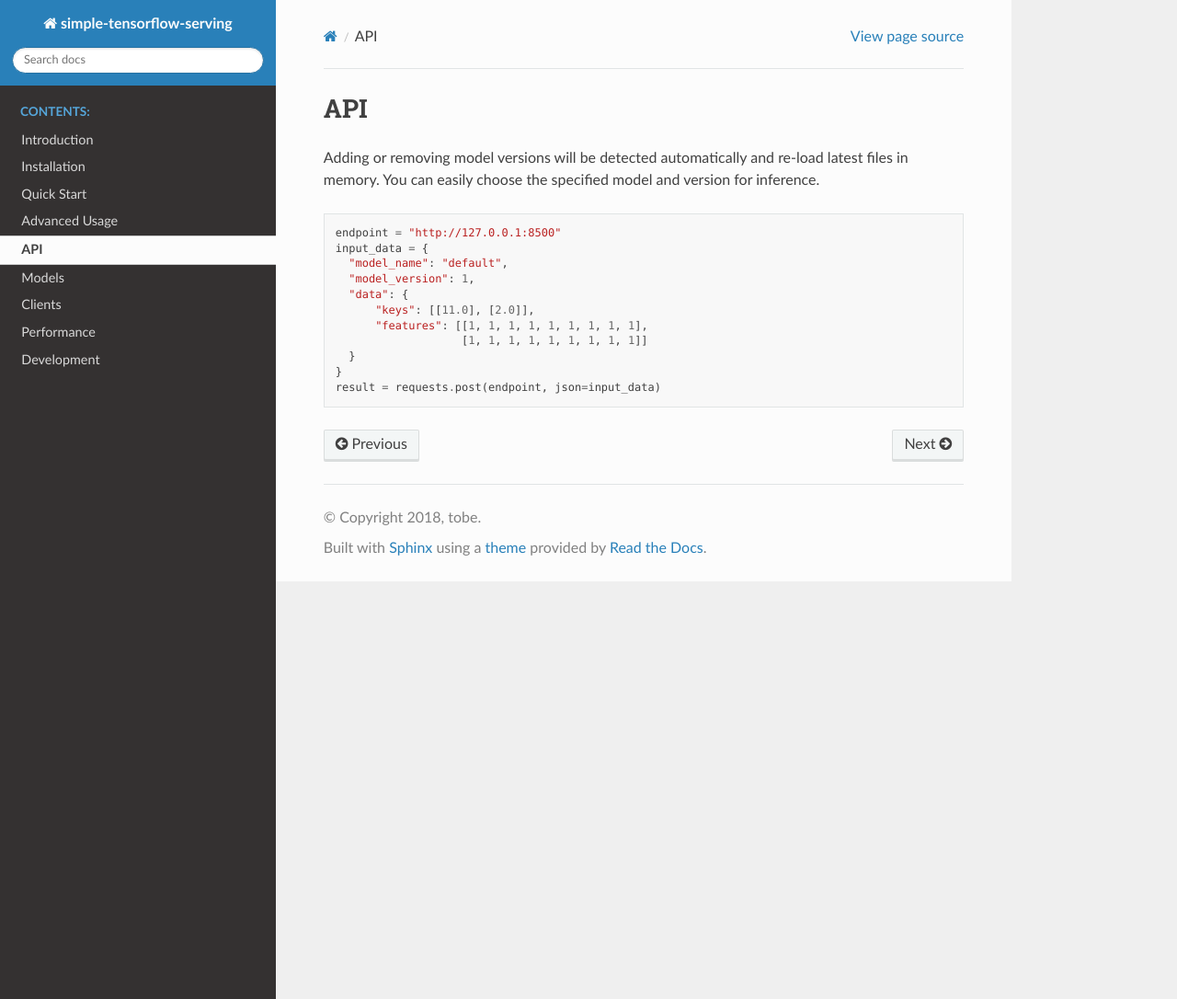
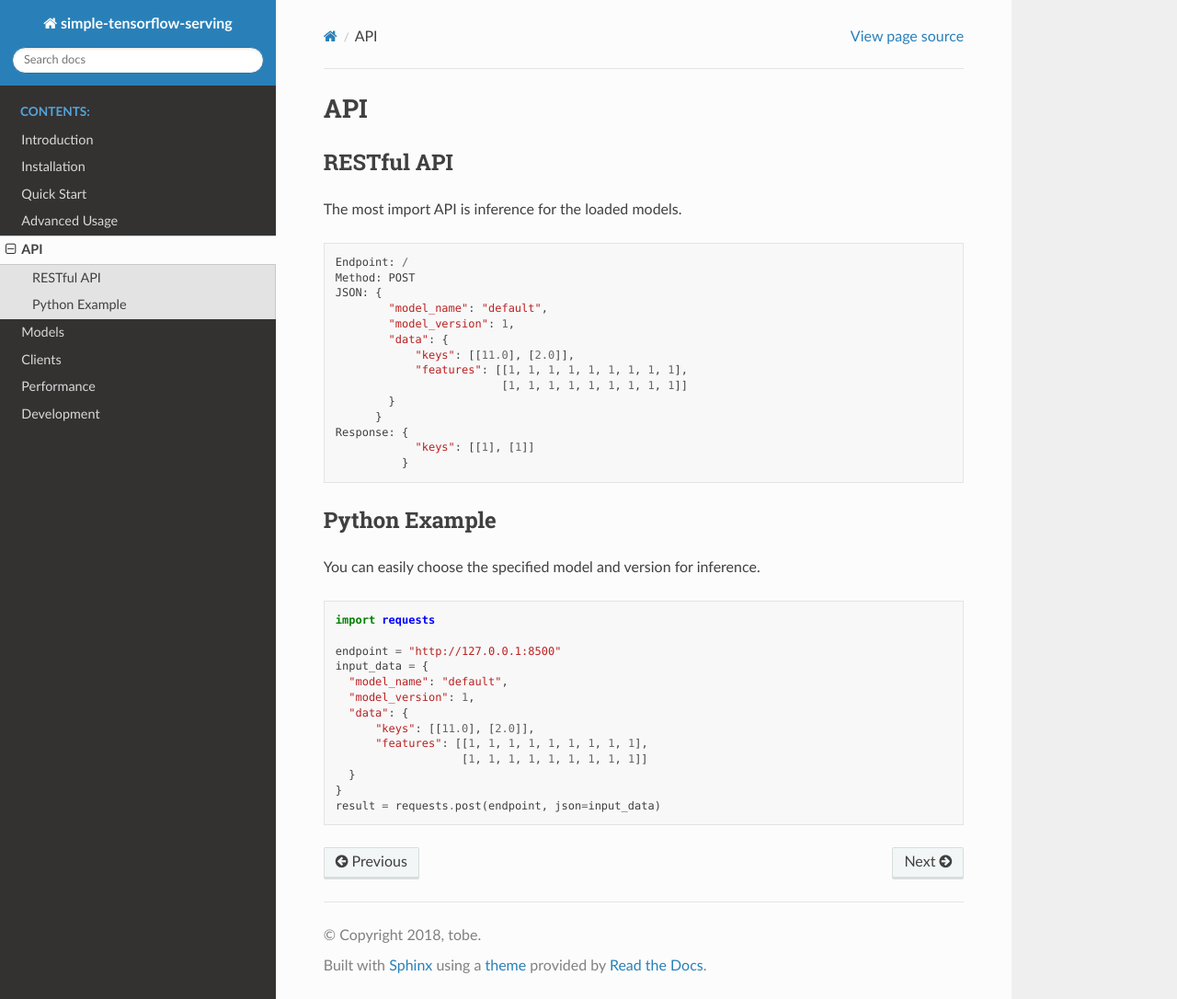
Before and after one commit to tobegit3hub/simple_tensorflow_serving, a Sphinx documentation site: the page built from docs/source/api.md, in a window 1280 px wide and 1086 px high. Shown: the whole window at 92% size. Built offline with Sphinx 7.4.7 and the Read the Docs theme 2.0.0, drawn with Linux system fonts in a browser that asks for light colours.

````diff
--- a/docs/source/api.md
+++ b/docs/source/api.md
@@ -1,11 +1,34 @@
 # API
 
+## RESTful API
+
+The most import API is inference for the loaded models.
+
+```
+Endpoint: /
+Method: POST
+JSON: {
+        "model_name": "default",
+        "model_version": 1,
+        "data": {
+            "keys": [[11.0], [2.0]],
+            "features": [[1, 1, 1, 1, 1, 1, 1, 1, 1],
+                         [1, 1, 1, 1, 1, 1, 1, 1, 1]]
+        }
+      }
+Response: {
+            "keys": [[1], [1]]
+          }
+```
 
 
+## Python Example
 
-Adding or removing model versions will be detected automatically and re-load latest files in memory. You can easily choose the specified model and version for inference.
+You can easily choose the specified model and version for inference.
 
-```
+```python
+import requests
+
 endpoint = "http://127.0.0.1:8500"
 input_data = {
   "model_name": "default",
````
Also changed, not shown: README.md (+1 -1 lines), docs/source/models.md (+18 -0 lines).
